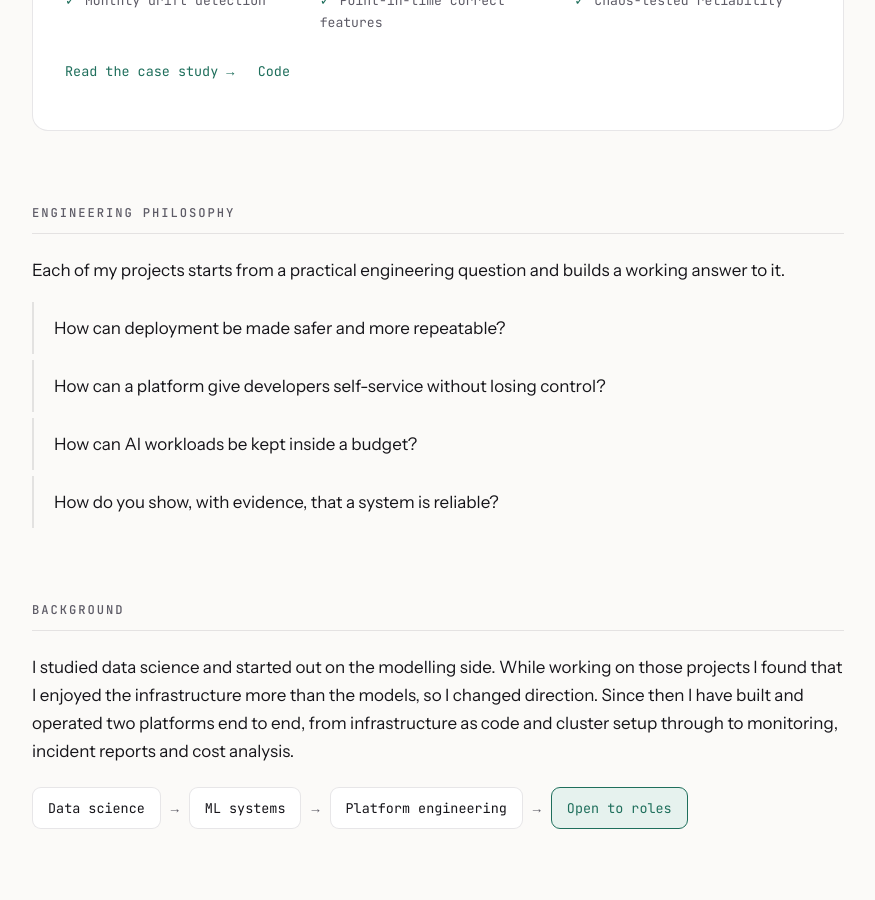
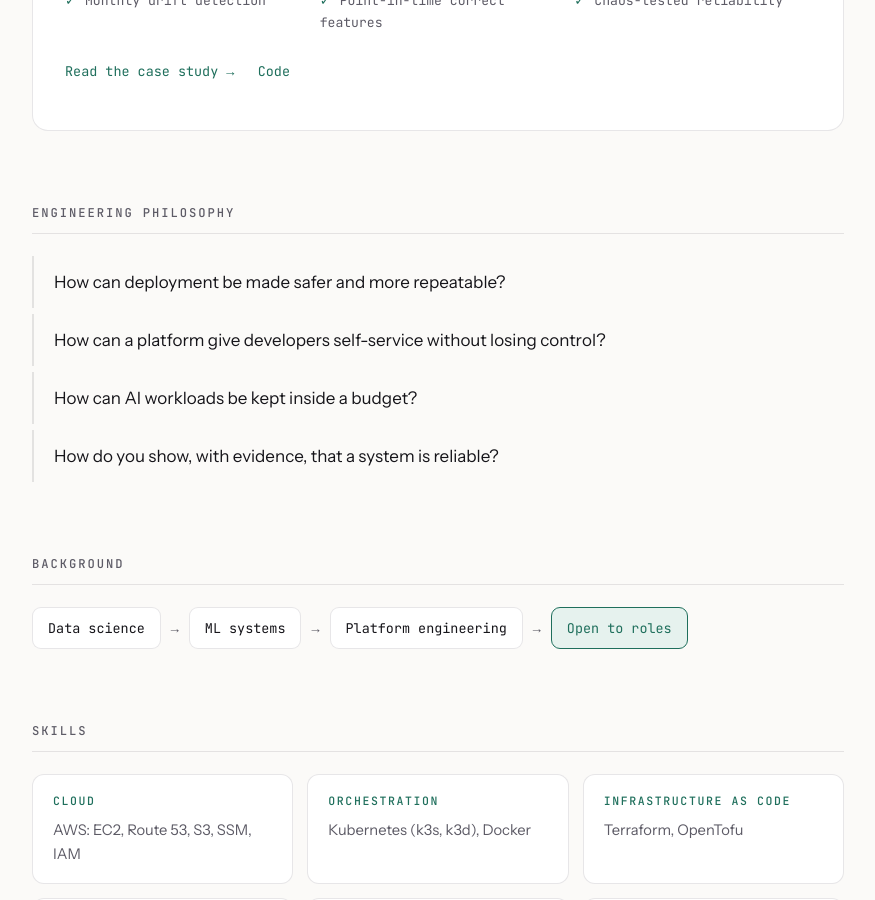
Before and after one commit to MaicyMxtim/MaicyMxtim.github.io, a Jekyll site: the page built from index.md, in a window 1280 px wide and 900 px high, scrolled down 2352 px. Shown: the whole window, without its empty margins (202-1077 px from the left). Built offline with Jekyll 4.4.1, drawn with Linux system fonts in a browser that asks for light colours.

Commit message:
Trim the philosophy intro and background paragraph

```diff
--- a/index.md
+++ b/index.md
@@ -180,7 +180,6 @@ layout: default
 <h2>Engineering philosophy</h2>
 
 <div class="reveal">
-<p>Each of my projects starts from a practical engineering question and builds a working answer to it.</p>
 <ul class="questions">
 <li>How can deployment be made safer and more repeatable?</li>
 <li>How can a platform give developers self-service without losing control?</li>
@@ -192,7 +191,6 @@ layout: default
 <h2>Background</h2>
 
 <div class="reveal">
-<p>I studied data science and started out on the modelling side. While working on those projects I found that I enjoyed the infrastructure more than the models, so I changed direction. Since then I have built and operated two platforms end to end, from infrastructure as code and cluster setup through to monitoring, incident reports and cost analysis.</p>
 <ul class="timeline">
 <li>Data science</li>
 <li class="arrow">→</li>
```
